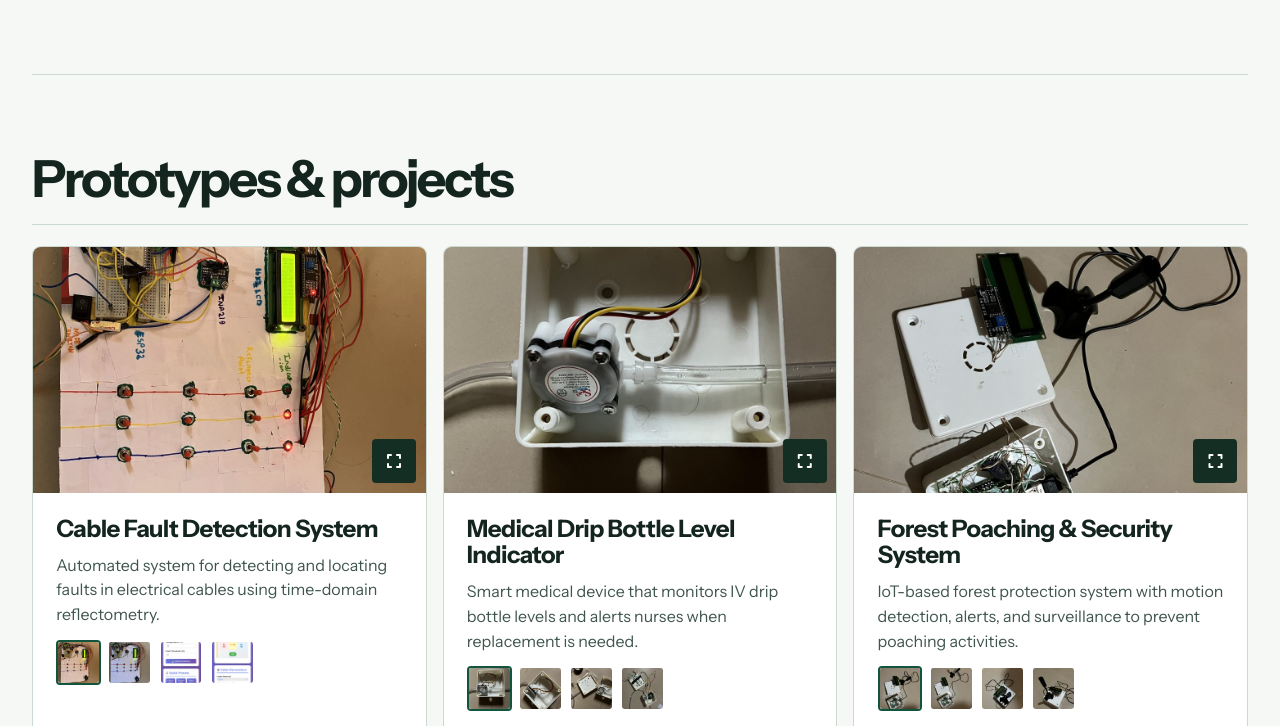
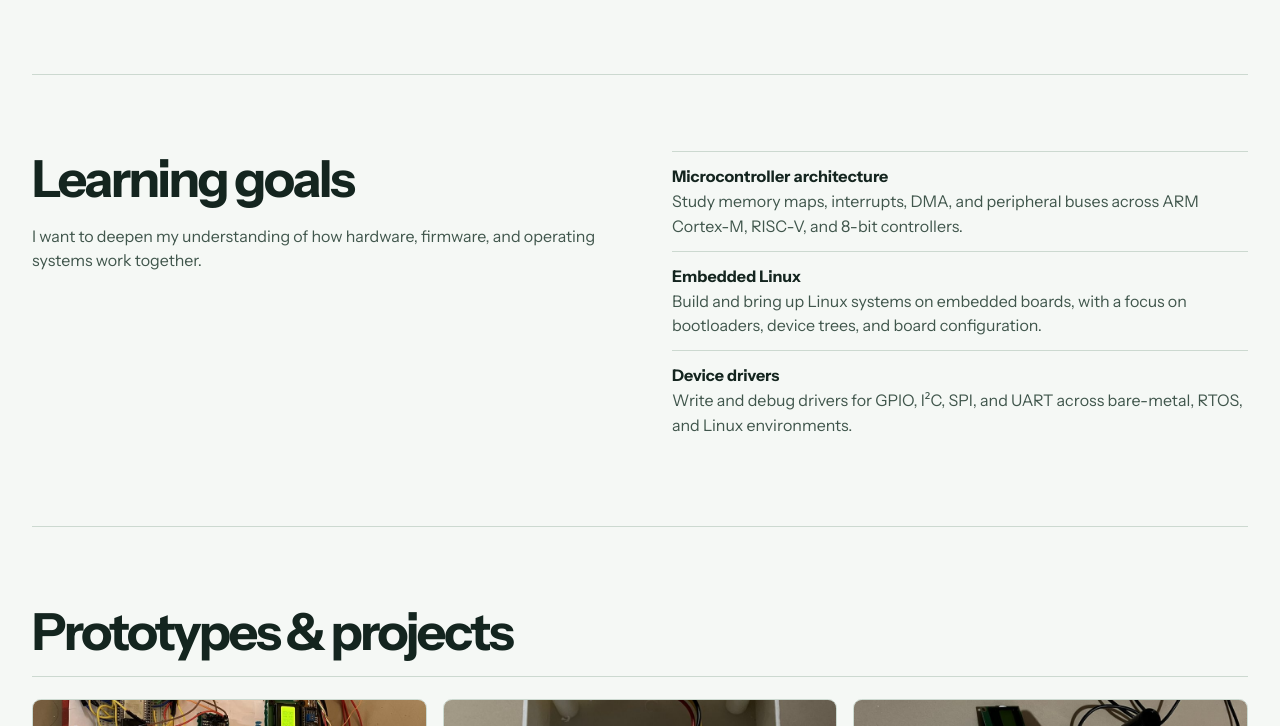
Before and after one commit to Deepakr011/portfolio, a plain HTML site: page index.html in a window 1280 px wide. Shown: the part 3835-4561 px from the top of the page. Drawn offline with Linux system fonts and the light colour scheme.

Commit message:
Update RFID telephone product and add learning goals

```diff
--- a/index.html
+++ b/index.html
@@ -182,8 +182,8 @@
                     <div class="project-info">
 
                         <h3 class="project-title">RFID-Based Telephone System</h3>
-                        <p class="project-desc">Prototyped RFID-based call access using an MFRC522 reader and a GSM module. The design tracks a daily call allowance on the card. A separate ESP32 recharge firmware demonstrates reading and updating card records.</p>
-                        <p class="stack">RFID · GSM · Embedded C++</p>
+                        <p class="project-desc"><strong>700+ telephone units manufactured.</strong> The product uses an MFRC522 reader for RFID call access and a GSM module for calls. It tracks the daily call allowance on the card and supports Bluetooth Low Energy (BLE) communication. The Flutter BLE companion app is currently inactive.</p>
+                        <p class="stack">RFID · GSM · BLE · Flutter · Embedded C++</p>
                         <a class="source" href="https://github.com/Deepakr011/recharge_machine">Recharge firmware source</a>
                         <div class="project-gallery-thumbs" data-project="rfid-telephone">
                             <img src="images/products/rfid-telephone/IMG_1716.jpg" alt="" class="thumb active" data-index="0" onerror="this.style.display='none'">
@@ -280,6 +280,17 @@
                 <div><dt>Firmware &amp; controls</dt><dd>C/C++, ESP32, FreeRTOS, LVGL, NVS, relays and actuators</dd></div>
                 <div><dt>Interfaces &amp; validation</dt><dd>UART, I²C, SPI, CAN loopback, RS485/Modbus, LoRa and ADC/DAC</dd></div>
                 <div><dt>Research &amp; prototyping</dt><dd>Python, sensor integration, PLS regression, OpenCV and TensorFlow Lite</dd></div>
+            </dl>
+        </section>
+        <section class="wrap section about" id="learning" aria-labelledby="learning-title">
+            <div>
+                <h2 id="learning-title">Learning goals</h2>
+                <p>I want to deepen my understanding of how hardware, firmware, and operating systems work together.</p>
+            </div>
+            <dl class="capabilities">
+                <div><dt>Microcontroller architecture</dt><dd>Study memory maps, interrupts, DMA, and peripheral buses across ARM Cortex-M, RISC-V, and 8-bit controllers.</dd></div>
+                <div><dt>Embedded Linux</dt><dd>Build and bring up Linux systems on embedded boards, with a focus on bootloaders, device trees, and board configuration.</dd></div>
+                <div><dt>Device drivers</dt><dd>Write and debug drivers for GPIO, I²C, SPI, and UART across bare-metal, RTOS, and Linux environments.</dd></div>
             </dl>
         </section>
         <section class="wrap section prototypes" id="projects" aria-labelledby="projects-title">
```
